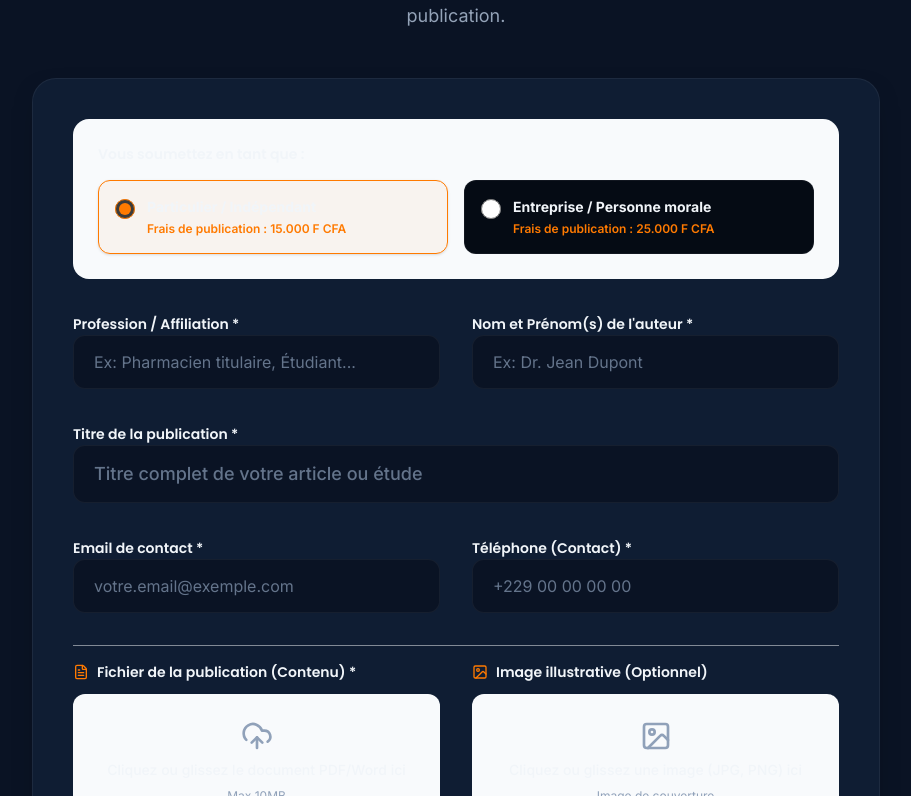
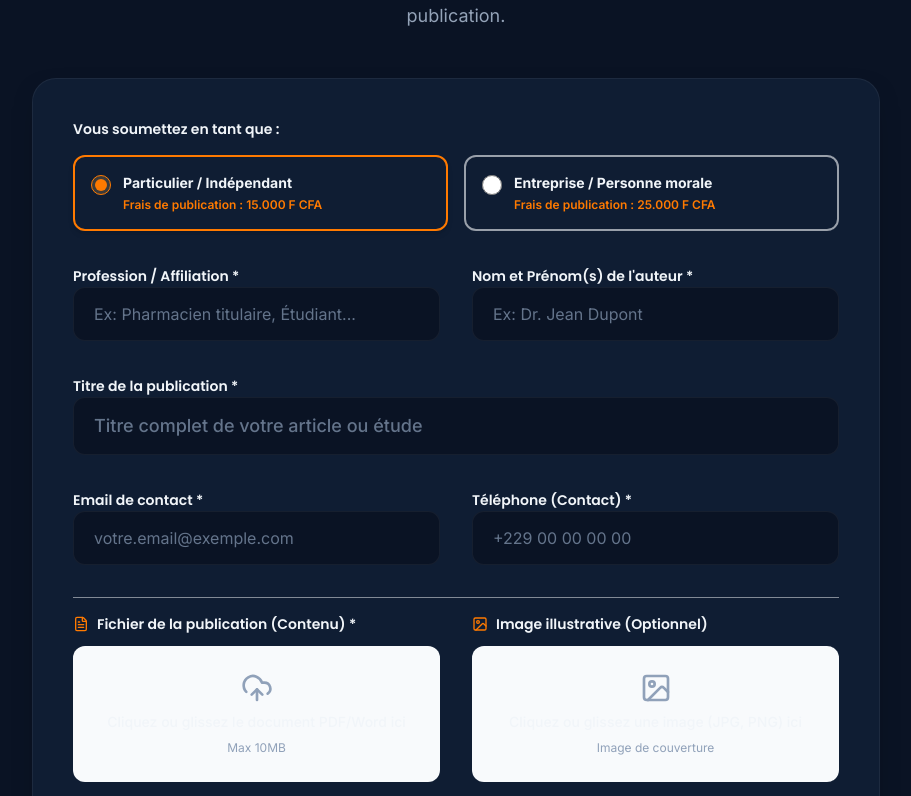
Before and after one commit to ITAINNOVATE/Saninova, a Next.js app: page /publications in a window 1280 px wide. Shown: the part 2424-3220 px from the top of the page, without its empty margins (184-1095 px from the left). Built offline with nearby package versions, Linux system fonts and the light colour scheme; no server answers; the database is empty.

Commit message:
fix: improve readability of author type selection by removing backgrounds conflicting with dark mode extensions

```diff
--- a/src/components/publications/PublicationSubmissionForm.tsx
+++ b/src/components/publications/PublicationSubmissionForm.tsx
@@ -145,17 +145,17 @@ export default function PublicationSubmissionForm() {
                 </div>
               )}
 
-              <div className="space-y-4 mb-8 bg-slate-50 p-6 rounded-2xl border border-light">
+              <div className="space-y-4 mb-8">
                 <label className="text-sm font-semibold text-primary font-poppins block">Vous soumettez en tant que :</label>
                 <div className="flex flex-col sm:flex-row gap-4">
-                  <label className={`flex items-start gap-3 p-4 rounded-xl border cursor-pointer transition-all flex-1 ${formData.authorType === 'particulier' ? 'border-orange bg-orange/5 shadow-sm' : 'border-light bg-white hover:border-orange/30'}`}>
+                  <label className={`flex items-start gap-3 p-4 rounded-xl cursor-pointer transition-all flex-1 border-2 ${formData.authorType === 'particulier' ? 'border-orange shadow-md' : 'border-light/60 hover:border-orange/30'}`}>
                     <input type="radio" name="authorType" value="particulier" checked={formData.authorType === 'particulier'} onChange={handleChange} className="w-5 h-5 mt-0.5 accent-orange" />
                     <div>
                       <div className="font-bold text-primary text-sm">Particulier / Indépendant</div>
                       <div className="text-xs font-semibold text-orange mt-1">Frais de publication : 15.000 F CFA</div>
                     </div>
                   </label>
-                  <label className={`flex items-start gap-3 p-4 rounded-xl border cursor-pointer transition-all flex-1 ${formData.authorType === 'entreprise' ? 'border-orange bg-orange/5 shadow-sm' : 'border-light bg-white hover:border-orange/30'}`}>
+                  <label className={`flex items-start gap-3 p-4 rounded-xl cursor-pointer transition-all flex-1 border-2 ${formData.authorType === 'entreprise' ? 'border-orange shadow-md' : 'border-light/60 hover:border-orange/30'}`}>
                     <input type="radio" name="authorType" value="entreprise" checked={formData.authorType === 'entreprise'} onChange={handleChange} className="w-5 h-5 mt-0.5 accent-orange" />
                     <div>
                       <div className="font-bold text-primary text-sm">Entreprise / Personne morale</div>
```
